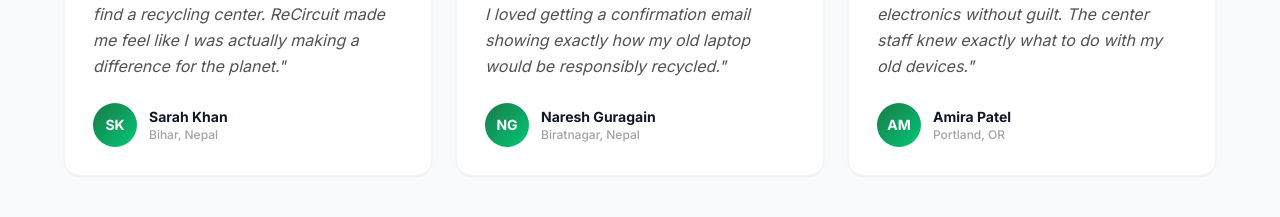
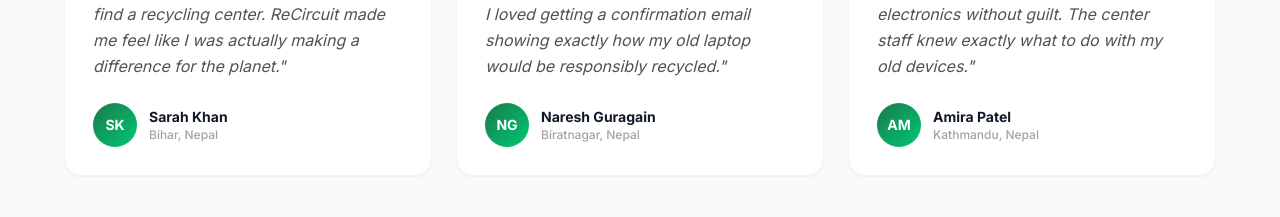
Before and after one commit to nirjalguragainofficial-hash/ReCircuit-Frontend, a React (Vite) app: page / in a window 1280 px wide. Shown: the part 5426-5643 px from the top of the page. Built offline with nearby package versions, Linux system fonts and the light colour scheme.

Commit message:
Update testimonial city data

```diff
--- a/src/data/mockData.js
+++ b/src/data/mockData.js
@@ -97,7 +97,7 @@ export const testimonials = [
     id: 3,
     initials: 'AM',
     name: 'Amira Patel',
-    city: 'Portland, OR',
+    city: 'Kathmandu, Nepal',
     rating: 4,
     quote: 'Finally, a straightforward way to recycle electronics without guilt. The center staff knew exactly what to do with my old devices.',
   },
```
